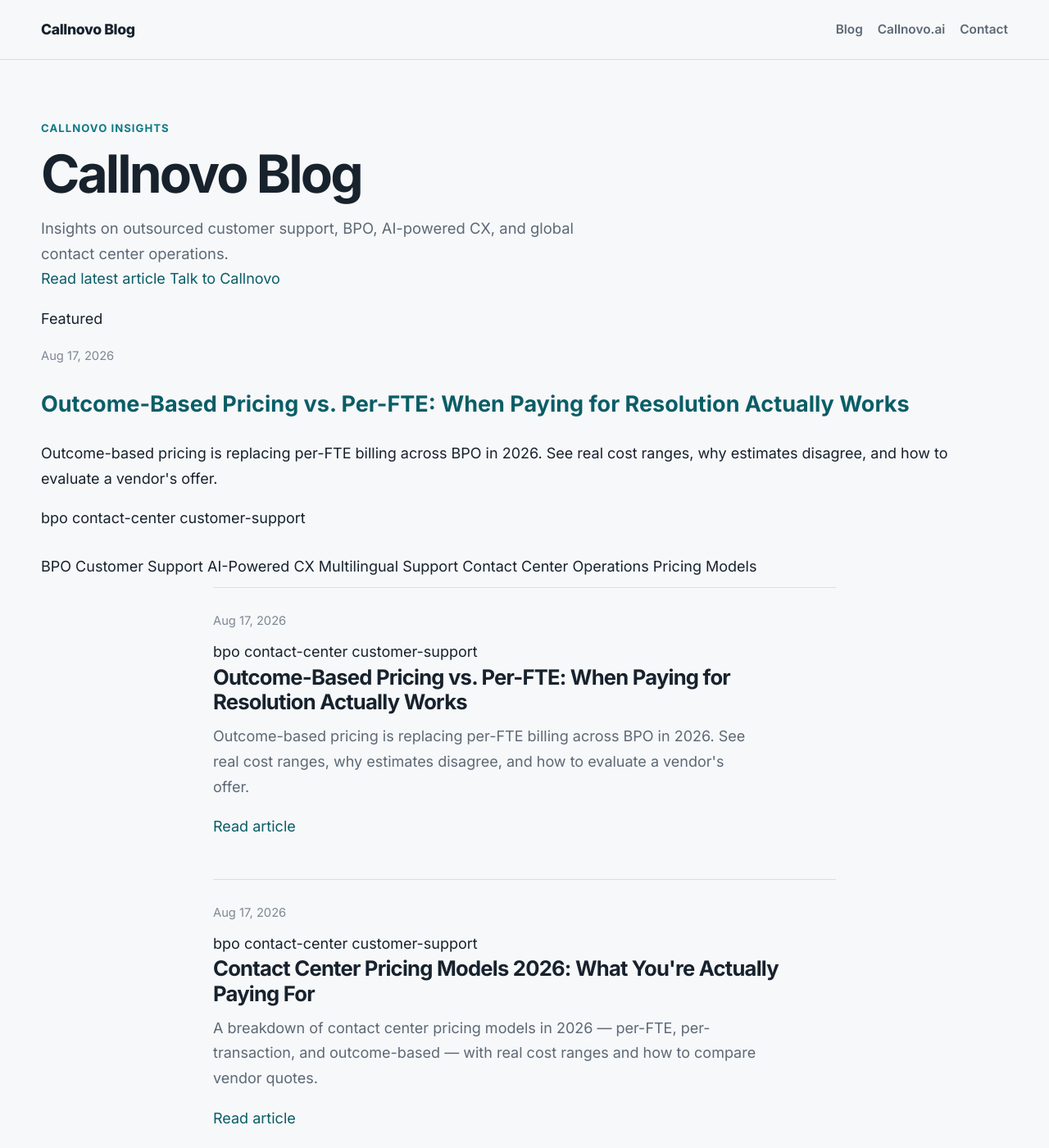
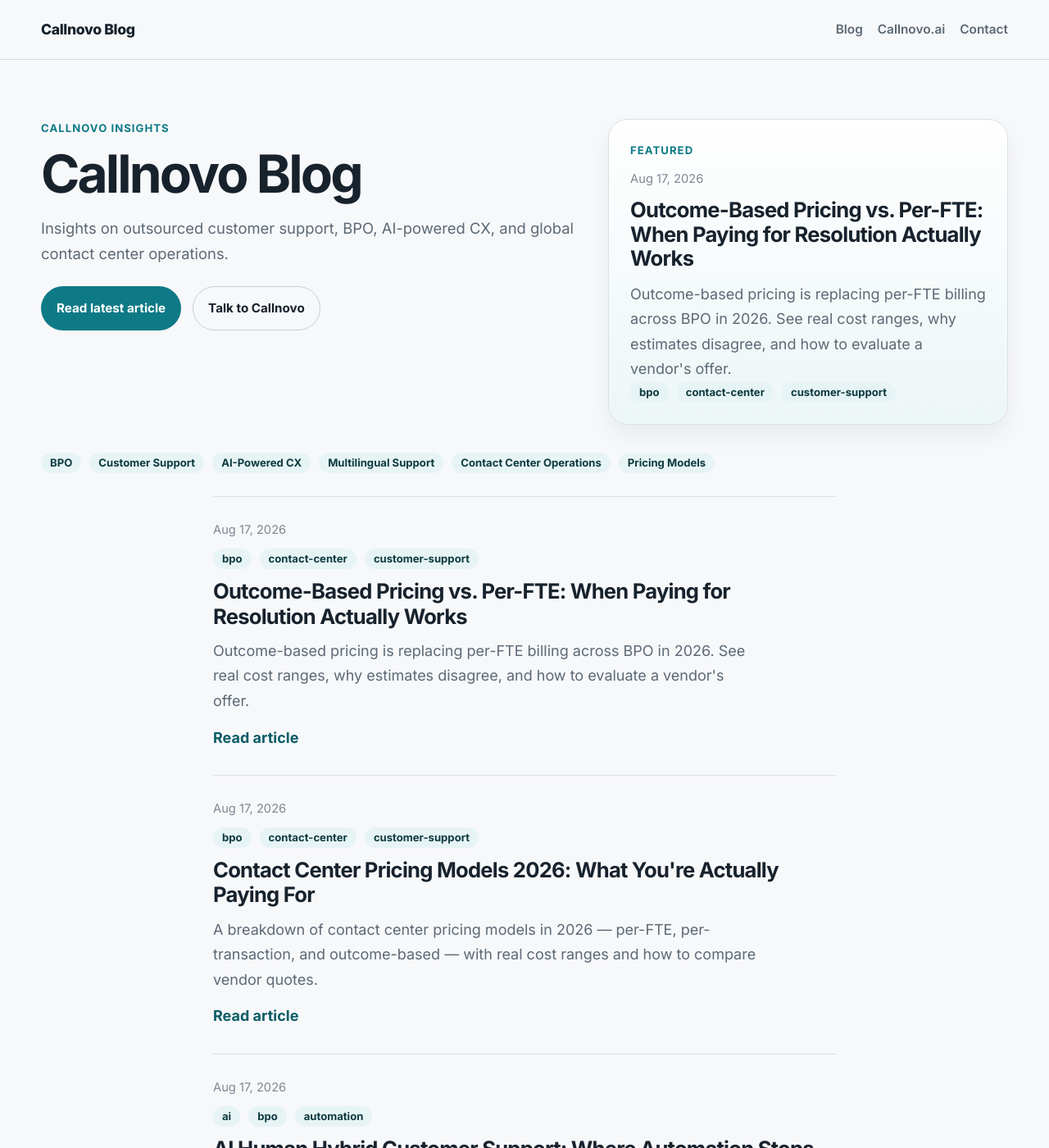
Before and after one commit to callnovo-cc/blog, a Jekyll site: the page built from index.html, in a window 1280 px wide and 1400 px high. Shown: the whole window at 82% size. Built offline with Jekyll 4.4.1, drawn with Linux system fonts in a browser that asks for light colours.

Commit message:
Update style.css

```diff
--- a/assets/css/style.css
+++ b/assets/css/style.css
@@ -2,6 +2,7 @@
   --bg: #f7f8fa;
   --surface: #ffffff;
   --surface-soft: #f1f4f6;
+  --surface-tint: #edf6f7;
   --border: #d9e1e7;
   --border-strong: #c5d0d8;
   --text: #17222d;
@@ -10,6 +11,7 @@
   --brand: #0e7a86;
   --brand-dark: #0a5d66;
   --brand-soft: #e7f4f5;
+  --brand-ink: #0e3b40;
   --max-shell: 1180px;
   --max-narrow: 760px;
   --max-article: 760px;
@@ -134,7 +136,20 @@
   padding: 72px 0 28px;
 }
 
-.eyebrow {
+.home-hero-grid {
+  display: grid;
+  grid-template-columns: 1.15fr 0.85fr;
+  gap: 32px;
+  align-items: start;
+}
+
+.home-hero-copy {
+  max-width: 42rem;
+}
+
+.eyebrow,
+.cta-eyebrow,
+.featured-label {
   margin: 0 0 12px;
   font-size: 0.82rem;
   font-weight: 700;
@@ -156,6 +171,99 @@
   max-width: 42rem;
   font-size: 1.15rem;
   color: var(--text-muted);
+}
+
+.hero-actions {
+  display: flex;
+  gap: 14px;
+  flex-wrap: wrap;
+  margin-top: 24px;
+}
+
+.button {
+  display: inline-flex;
+  align-items: center;
+  justify-content: center;
+  padding: 13px 18px;
+  border-radius: 999px;
+  font-size: 0.95rem;
+  font-weight: 700;
+  transition: 180ms ease;
+  border: 1px solid transparent;
+}
+
+.button-primary {
+  background: var(--brand);
+  color: #fff;
+  box-shadow: var(--shadow-sm);
+}
+
+.button-primary:hover {
+  background: var(--brand-dark);
+  color: #fff;
+}
+
+.button-secondary {
+  background: transparent;
+  color: var(--text);
+  border-color: var(--border-strong);
+}
+
+.button-secondary:hover {
+  border-color: var(--text);
+  color: var(--text);
+}
+
+.featured-card {
+  padding: 26px;
+  background: linear-gradient(180deg, var(--surface) 0%, var(--surface-tint) 100%);
+  border: 1px solid var(--border);
+  border-radius: 24px;
+  box-shadow: var(--shadow-md);
+}
+
+.featured-card h2 {
+  margin: 8px 0 0;
+  font-size: clamp(1.45rem, 2vw, 2rem);
+  line-height: 1.15;
+  letter-spacing: -0.03em;
+}
+
+.featured-card h2 a {
+  color: var(--text);
+}
+
+.featured-description {
+  margin: 14px 0 0;
+  color: var(--text-muted);
+}
+
+.topic-strip {
+  padding: 6px 0 18px;
+}
+
+.topic-strip-inner,
+.tag-row {
+  display: flex;
+  flex-wrap: wrap;
+  gap: 10px;
+}
+
+.topic-chip,
+.tag {
+  display: inline-flex;
+  align-items: center;
+  padding: 6px 11px;
+  border-radius: 999px;
+  background: var(--brand-soft);
+  color: var(--brand-ink);
+  font-size: 0.82rem;
+  font-weight: 700;
+  line-height: 1;
+}
+
+.tag-row-compact {
+  margin: 0 0 12px;
 }
 
 .post-feed {
@@ -198,6 +306,15 @@
   color: var(--text-muted);
 }
 
+.post-card-link {
+  margin: 14px 0 0;
+}
+
+.post-card-link a {
+  font-weight: 700;
+  color: var(--brand-dark);
+}
+
 .article-wrap {
   padding: 52px 0 84px;
 }
@@ -214,6 +331,10 @@
   line-height: 1.05;
   letter-spacing: -0.045em;
   color: var(--text);
+}
+
+.article-tags {
+  margin-bottom: 16px;
 }
 
 .article-dek {
@@ -346,6 +467,65 @@
   text-decoration-color: rgba(14, 122, 134, 0.9);
 }
 
+.article-cta,
+.publication-note,
+.related-posts {
+  margin-top: 54px;
+}
+
+.article-cta-box,
+.publication-note-box {
+  padding: 28px;
+  background: var(--surface);
+  border: 1px solid var(--border);
+  border-radius: 22px;
+  box-shadow: var(--shadow-sm);
+}
+
+.article-cta-box h2,
+.related-posts h2 {
+  margin: 0 0 12px;
+  font-size: 1.55rem;
+  line-height: 1.15;
+  letter-spacing: -0.03em;
+}
+
+.article-cta-box p,
+.publication-note-box p {
+  margin: 0;
+  color: var(--text-muted);
+}
+
+.related-grid {
+  display: grid;
+  grid-template-columns: repeat(3, minmax(0, 1fr));
+  gap: 18px;
+  margin-top: 18px;
+}
+
+.related-card {
+  padding: 20px;
+  background: var(--surface);
+  border: 1px solid var(--border);
+  border-radius: 18px;
+}
+
+.related-card h3 {
+  margin: 0 0 10px;
+  font-size: 1.12rem;
+  line-height: 1.25;
+}
+
+.related-card h3 a {
+  color: var(--text);
+}
+
+.related-card p {
+  margin: 0;
+  font-size: 0.96rem;
+  color: var(--text-muted);
+}
+
 .site-footer {
   border-top: 1px solid var(--border);
   padding: 24px 0 40px;
@@ -355,6 +535,13 @@
   margin: 0;
   font-size: 0.95rem;
   color: var(--text-soft);
+}
+
+@media (max-width: 900px) {
+  .home-hero-grid,
+  .related-grid {
+    grid-template-columns: 1fr;
+  }
 }
 
 @media (max-width: 760px) {
@@ -393,4 +580,11 @@
   .article-body h3 {
     font-size: 1.16rem;
   }
+
+  .featured-card,
+  .article-cta-box,
+  .publication-note-box,
+  .related-card {
+    padding: 22px;
+  }
 }
```
